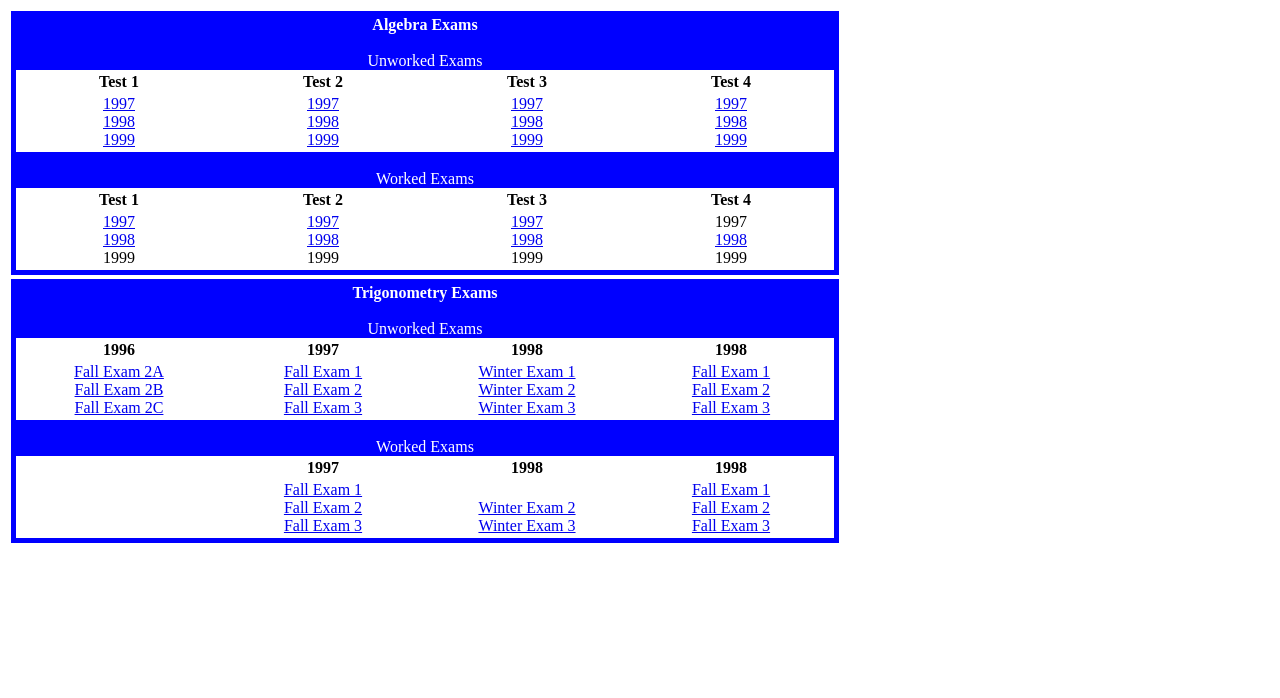
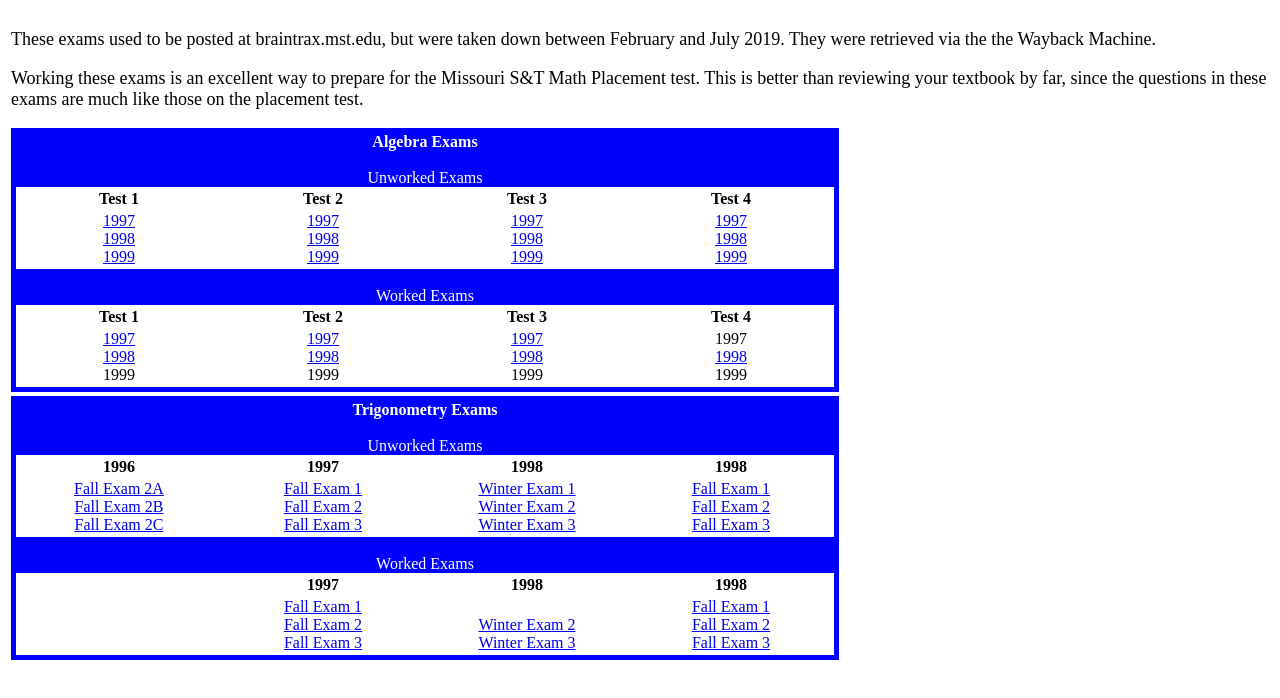
Before and after one commit to winkelmantanner/mstMathPlacementExamPrep, a plain HTML site: page index.html in a window 1280 px wide. Drawn offline with Linux system fonts and the light colour scheme.

Commit message:
Add some informational text.

```diff
--- a/index.html
+++ b/index.html
@@ -16,6 +16,12 @@
   <body>
     <table>
       <tr><td class="outertd">
+        <p style='text-align: left;  font-size: 18px;'>
+          These exams used to be posted at braintrax.mst.edu, but were taken down between February and July 2019.  They were retrieved via the the Wayback Machine.
+        </p>
+        <p style='text-align: left;  font-size: 18px;'>
+          Working these exams is an excellent way to prepare for the Missouri S&T Math Placement test.  This is better than reviewing your textbook by far, since the questions in these exams are much like those on the placement test.
+        </p>
         <div style='background: blue; color: white; padding: 5px; float: left;'>
           <strong>Algebra Exams</strong>
 
```
